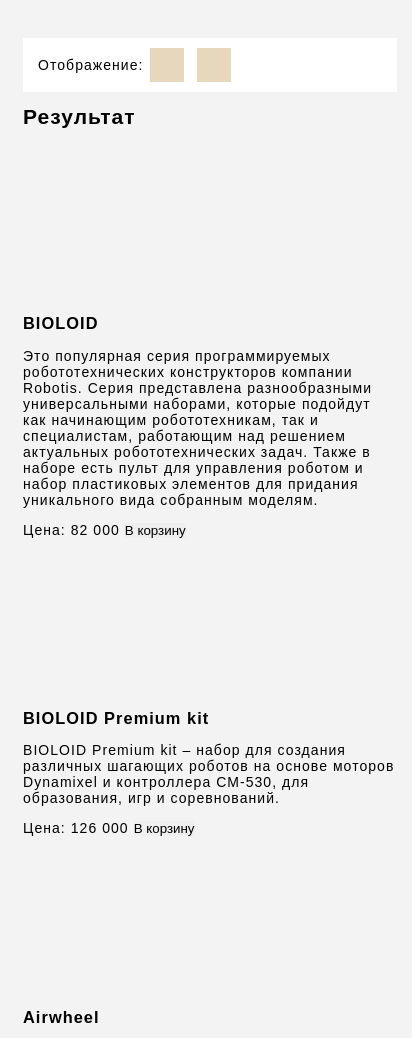
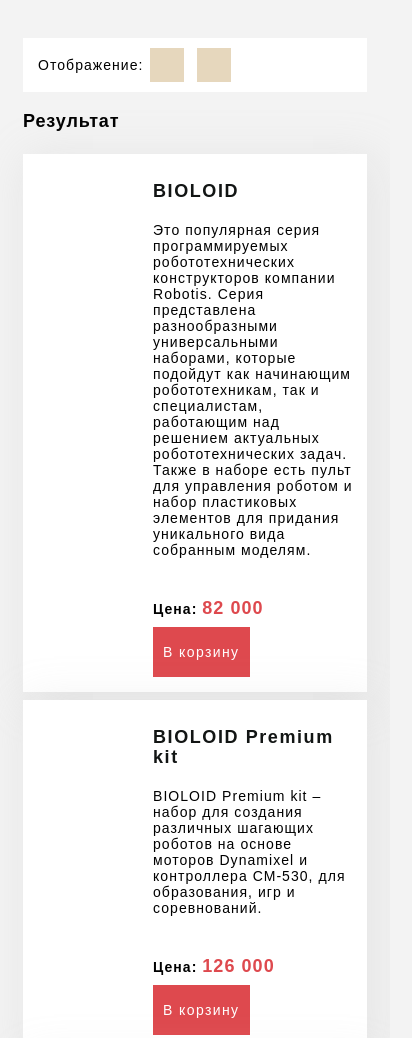
Before and after one commit to eilerglen/oop-in-UI, a plain HTML site: page index.html in a window 390 px wide. Shown: the top 1038 px of the page, 412 px wide, since content can reach past the window. Drawn offline with Linux system fonts and the light colour scheme.

Commit message:
add logic of switch rendering

```diff
--- a/index.html
+++ b/index.html
@@ -26,13 +26,26 @@
     </div>
   </section>
 </main>
+
 <div class="popup">
   <div class="popup__content">
     <button type="button" class="popup__close"></button>
-    <img src="https://code.s3.yandex.net/web-code/oop/card_detail.jpg" alt="" class="popup__image">
+    <img src="" alt="" class="popup__image">
     <p class="popup__caption"></p>
   </div>
 </div>
+
+<!--Шаблон обычной карточки-->
+<template class="default-card">
+  <article class="card">
+    <div class="card__image" style=""></div>
+    <h3 class="card__title"></h3>
+    <p class="card__property"></p>
+    <button class="button classic-button card__button">
+      Узнать больше
+    </button>
+  </article>
+</template>
 
 <!-- Шаблон горизонтальной карточки -->
 <template class="horizontal-card">
--- a/scripts/main.js
+++ b/scripts/main.js
@@ -19,25 +19,74 @@
   },
 ];
 
+const popupElement = document.querySelector('.popup');
+const popupImage = document.querySelector('.popup__image');
+const popupCloseButton = document.querySelector('.popup__close');
+const defaultCardButton = document.querySelector('.filter__button_type_grid');
+const horizontalCardButton = document.querySelector('.filter__button_type_column');
+
 class Card {
-  constructor(title, description, price, image) {
-    this._title = title;
-    this._description = description;
-    this._price = price;
-    this._image = image;
+  constructor(selector) {
+    this._selector = selector;
   }
 
   _getElement() {
-    const cardElement = document
-      .querySelector('.horizontal-card')
-      .content
-      .querySelector('.card')
-      .cloneNode(true);
-
+    const cardElement = document.querySelector(this._selector).content.querySelector('.card').cloneNode(true);
     return cardElement;
   }
-   generate() {
-    this._element = this._getElement();
+
+  _handleOpenPopup() {
+    popupImage.src = this._image;
+    popupElement.classList.add('popup_is-opened');
+  }
+
+  _handleClosePopup() {
+    popupImage.src = '';
+    popupElement.classList.remove('popup_is-opened');
+  }
+
+  _setEventListeners() {
+    this._element.addEventListener('click', () => {
+      this._handleOpenPopup();
+    });
+
+    popupCloseButton.addEventListener('click', () => {
+      this._handleClosePopup();
+    });
+  }
+}
+
+class DefaultCard extends Card {
+   constructor(data, selector) {
+    super(selector);
+    this._title = data.title;
+    this._description = data.description;
+    this._image = data.image;
+  }
+
+  generate() {
+    this._element = super._getElement();
+    super._setEventListeners();
+
+    this._element.querySelector('.card__image').style.backgroundImage = `url(${this._image})`;
+    this._element.querySelector('.card__title').textContent = this._title;
+    return this._element;
+  }
+}
+
+class HorizontalCard extends Card {
+   constructor(data, selector) {
+    super(selector);
+    this._title = data.title;
+    this._description = data.description;
+    this._price = data.price;
+    this._image = data.image;
+  }
+
+  generate() {
+    this._element = super._getElement();
+    super._setEventListeners();
+
     this._element.querySelector('.card__image').style.backgroundImage = `url(${this._image})`;
     this._element.querySelector('.card__title').textContent = this._title;
     this._element.querySelector('.card__info').textContent = this._description;
@@ -47,12 +96,28 @@
   }
 }
 
-items.forEach((item) => {
-    // Создаём экземпляр сообщения
-  const card = new Card(item.title, item.description, item.price, item.image);
-   // Создаём карточку сообщения и возвращаем её наружу
-  const cardElement = card.generate();
+const renderElements = (isGrid) => {
+  const cardList = document.querySelector('.card-list__items')
+  cardList.innerHTML = ''
 
-  // Добавляем в DOM
-  document.querySelector('.card-list__items').append(cardElement);
+
+  items.forEach((item) => {
+    const card = isGrid
+    ? new DefaultCard(item, '.default-card')
+    : new HorizontalCard(item, '.horizontal-card')
+
+    const cardElement = card.generate();
+    cardList.append(cardElement)
+
+  });
+}
+
+defaultCardButton.addEventListener('click', () => {
+  renderElements(true)
 });
+
+horizontalCardButton.addEventListener('click', () => {
+  renderElements(false);
+});
+
+renderElements()
--- a/styles/styles.css
+++ b/styles/styles.css
@@ -16,15 +16,18 @@
 }
 
 .page {
-  min-width: 302px;
-  font-family: "PTSans", Arial, Helvetica, sans-serif;
+  min-width: 320px;
+  font-family: "PTSans", Arial, sans-serif;
   font-weight: 400;
   font-style: normal;
   font-size: 14px;
-  line-height: 1rem;
+  line-height: 16px;
   letter-spacing: 1.05px;
   color: black;
   background-color: #f3f3f3;
+  display: flex;
+  align-items: center;
+  justify-content: center;
 }
 
 .content {
@@ -33,13 +36,32 @@
 
 .page__content {
   max-width: 1024px;
-  padding:  30px 15px;
+  padding: 30px 15px;
 }
 
 .button {
   border: none;
   outline: none;
   padding: 0;
+}
+
+.classic-button {
+  text-align: center;
+  color: #ffffff;
+  font-size: 14px;
+  font-weight: 400;
+  line-height: 24px;
+  letter-spacing: 1.4px;
+  background-color: #de494e;
+  border: none;
+  padding: 13px 10px;
+  cursor: pointer;
+  transition: .3s;
+}
+
+.classic-button:hover {
+  color: #de494e;
+  background-color: #ffffff;
 }
 
 .filter {
@@ -60,6 +82,60 @@
   margin: 0px 6.5px;
 }
 
+.filter__button:hover {
+  background-color: #f3f3f3;
+}
+
+.filter__button_type_grid {
+  background-image: url('https://code.s3.yandex.net/web-code/oop/type2.png');
+  -webkit-background-size: 18px;
+  background-size: 18px;
+  background-repeat: no-repeat;
+  background-position: center;
+}
+
+.filter__button_type_column {
+  background-image: url('https://code.s3.yandex.net/web-code/oop/type1.png');
+  background-position: center;
+  -webkit-background-size: 20px 16px;
+  background-size: 20px 16px;
+  background-repeat: no-repeat;
+}
+
+.heading__title {
+  color: black;
+  font-size: 18px;
+  font-weight: 700;
+  line-height: 28px;
+  letter-spacing: 0.9px;
+}
+
+.card-list__items {
+  display: flex;
+  flex-wrap: wrap;
+  align-items: stretch;
+  margin: 0 -8px;
+  padding-bottom: 59px;
+}
+
+.card {
+  width: calc(100% / 4 - 16px);
+  padding: 27px 16px;
+  display: flex;
+  flex-direction: column;
+  background: white;
+  -webkit-box-sizing: border-box;
+  -moz-box-sizing: border-box;
+  box-sizing: border-box;
+  box-shadow: 7px 7px 44px 5px rgba(180, 180, 180, 0.2);
+  cursor: pointer;
+  -webkit-user-select: none;
+  -moz-user-select: none;
+  -ms-user-select: none;
+  user-select: none;
+  margin: 8px;
+}
+
 .card_content_horizontal {
   width: 100%;
   flex-direction: row;
@@ -73,6 +149,34 @@
   -webkit-background-size: contain;
   background-size: contain;
   margin: 0 auto;
+}
+
+.card__description {
+  display: flex;
+  flex-direction: column;
+  align-items: flex-start;
+}
+
+.card__button {
+  margin-top: 10px;
+}
+
+.card__span-accent {
+  font-weight: 700;
+}
+
+.card__price-property {
+  font-size: 18px;
+  color: #de494e;
+}
+
+.card__title {
+  color: #121514;
+  font-size: 18px;
+  font-weight: 700;
+  line-height: 20px;
+  letter-spacing: 1.58px;
+  margin: 12px 0 7px;
 }
 
 .popup {
@@ -108,3 +212,99 @@
   border-radius: 0;
   padding: 0;
 }
+
+.popup__close {
+  width: 35px;
+  height: 35px;
+  background: transparent url('https://code.s3.yandex.net/web-code/oop/close.svg') center no-repeat;
+  background-size: 35px 35px;
+  border: none;
+  position: absolute;
+  top: -36px;
+  right: -34px;
+  -webkit-transform: rotate(90deg);
+  -moz-transform: rotate(90deg);
+  -ms-transform: rotate(90deg);
+  -o-transform: rotate(90deg);
+  transform: rotate(90deg);
+  transition: visibility 0s, opacity 0.3s;
+  padding: 0;
+  margin: 0;
+  cursor: pointer;
+}
+
+.popup__close:hover {
+  opacity: 0.6;
+}
+
+.popup__caption {
+  font-size: 12px;
+  line-height: 15px;
+  color: #fff;
+  position: absolute;
+  left: 0;
+  top: calc(100% + 10px);
+  margin: 0;
+}
+
+.popup_is-opened {
+  visibility: visible;
+  opacity: 1;
+  pointer-events: all;
+}
+
+@media screen and (max-width: 834px) {
+  .card {
+    width: calc(100% / 3 - 16px);
+  }
+
+  .card_content_horizontal {
+    width: 100%;
+  }
+}
+
+@media screen and (max-width: 626px) {
+  .card {
+    width: calc(100% / 3 - 8px);
+    padding: 15px 10px;
+    margin: 4px;
+  }
+
+  .card_content_horizontal {
+    width: 100%;
+  }
+
+  .card-list__items {
+    display: flex;
+    flex-wrap: wrap;
+    align-items: stretch;
+    margin: 0 -4px;
+    padding-bottom: 20px;
+  }
+}
+
+@media screen and (max-width: 588px) {
+  .card {
+    width: calc(100% / 2 - 8px);
+  }
+
+  .card_content_horizontal {
+    width: 100%;
+  }
+
+  .card__image {
+    width: 120px;
+    height: 120px;
+  }
+}
+
+@media screen and (max-width: 360px) {
+  .card {
+    width: calc(100% / 1 - 8px);
+  }
+
+  .card_content_horizontal {
+    width: 100%;
+    flex-direction: column;
+  }
+}
```
